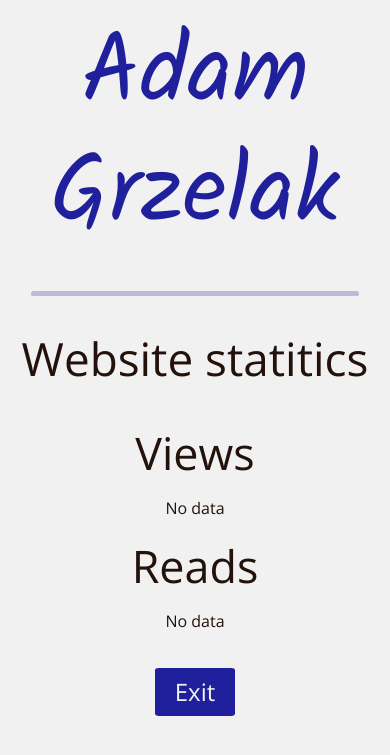
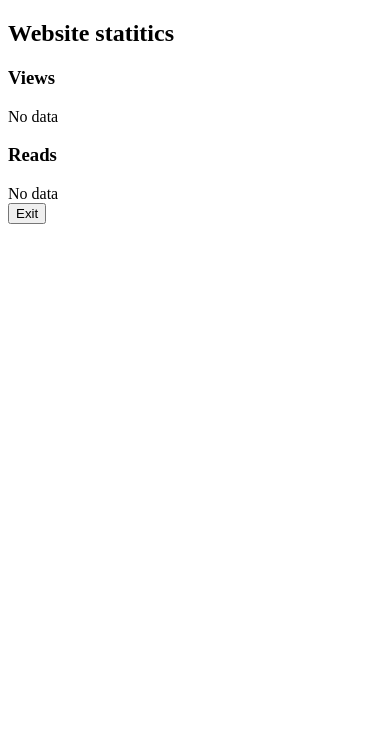
Before and after one commit to adam-bialy/traffic-stats, a Flask app: page /stats in a window 390 px wide. Shown: the top 755 px of the page. Run offline with Flask 2, Linux system fonts and the light colour scheme; the visitor is signed in with stand-in values (Sample User, id 1); data that the repository does not hold is empty; some libraries are stand-ins or nearby versions.

Commit message:
prepare for display

```diff
--- a/app/databases.py
+++ b/app/databases.py
@@ -1,4 +1,3 @@
-import hashlib
 from sqlalchemy import Column, String, DateTime, Integer
 from flask_sqlalchemy import SQLAlchemy
 from flask_login import UserMixin
@@ -32,4 +31,7 @@
 
 
 def hash_password(password):
-    return hashlib.sha256((password+"2137").encode()).hexdigest()
+    """
+    Should return hashed password.
+    """
+    pass
--- a/app/server.py
+++ b/app/server.py
@@ -4,23 +4,26 @@
 from app.databases import View, Read, User, hash_password, db
 from datetime import datetime
 import pandas as pd
-import os
-import re
 
 
 app = Flask(__name__)
-app.secret_key = "key_to_ag_stats"
-uri = os.getenv("DATABASE_URL")  # or other relevant config var
-if uri.startswith("postgres://"):
-    uri = uri.replace("postgres://", "postgresql://", 1)
+app.secret_key = "some_secret_key"
+
+# Set up connection to your database below:
+uri = ""
 app.config["SQLALCHEMY_DATABASE_URI"] = uri
 app.config["SQLALCHEMY_TRACK_MODIFICATIONS"] = False
 db.init_app(app)
+
 login_manager = LoginManager()
 login_manager.init_app(app)
 
 
 def convert_table(table):
+    """
+    Method for processing tables with views and reads from the database.
+    My example below.
+    """
     try:
         table = pd.DataFrame(table)
         table["Date"] = table["timestamp"].apply(lambda x: x.strftime("%d.%m.%Y"))
@@ -89,6 +92,9 @@
 
 @app.route("/view", methods=["POST"])
 def opened():
+    """
+    Call to API to record new website view in the database.
+    """
     new_view = View(timestamp=datetime.now(),
                     timezone=request.form["timezone"])
     db.session.add(new_view)
@@ -98,6 +104,9 @@
 
 @app.route("/read", methods=["POST"])
 def read():
+    """
+    Call to API to record new website read in the database.
+    """
     new_read = Read(timestamp=datetime.now(),
                     timezone=request.form["timezone"])
     db.session.add(new_read)
--- a/app/static/style.css
+++ /dev/null
@@ -1,131 +0,0 @@
-body {
-  background-color: #F1F1F1;
-  color: #23120B;
-  text-align: center;
-  font-family: "Open Sans"
-}
-
-::selection {
-  background-color: #c0c0f2;
-}
-
-.main-div {
-  margin-top: 4%;
-  margin-bottom: 4%;
-}
-
-.title-div {
-  height: 100%;
-  margin: auto 8%;
-}
-
-.content-div {
-  margin: 2% 28%;
-}
-
-table {
-  margin: auto;
-  padding: 0 1rem;
-}
-
-th, td {
-  text-align: center;
-  padding: 0 1.5rem;
-}
-
-th {
-  font-family: Merriweather;
-  font-weight: 700;
-}
-
-tr {
-  height: 2rem;
-}
-
-hr {
-  margin: 4% 8%;
-  border-top: 5px solid #21209C;
-  border-radius: 5px;
-}
-
-h1 {
-  font-family: "Kalam";
-  font-size: 6rem;
-  line-height: 7.5rem;
-  color: #21209C;
-}
-
-h2 {
-  margin-bottom: 1.25rem;
-}
-
-h3 {
-  margin: 1rem auto;
-}
-
-h5 {
-  font-size: 1rem;
-}
-
-.bold {
-  font-weight: 700;
-}
-
-a {
-  color: #21209C;
-  text-decoration: none;
-}
-
-a:hover {
-  color: #FDB827;
-}
-
-.my-button {
-  background-color: #21209C;
-  color: #F1F1F1;
-  border-radius: 5%;
-  border: none;
-  width: 5rem;
-  height: 3rem;
-  font-size: 1.5rem;
-  margin: 1rem 1rem;
-}
-
-input[type=text] {
-  margin: 0.5rem auto;
-}
-
-@media (max-width: 1200px) {
-  .content-div {
-    margin: 5% auto;
-  }
-}
-
-@media (max-width: 1000px) {
-  hr {
-    margin: 9% 8%;
-  }
-
-  h2 {
-    font-size: calc(2.5rem + 1.5vw);
-    margin-bottom: 2.5rem;
-  }
-
-  h3 {
-    font-size: calc(2.5rem + 1.25vw);
-    margin: 1rem auto;
-  }
-
-  p {
-    font-size: 2.25rem;
-  }
-
-  h5 {
-    font-size: 2rem;
-  }
-}
-
-/*
-Palette
-https://colorhunt.co/palette/226633
-*/
--- a/app/templates/layout.html
+++ b/app/templates/layout.html
@@ -3,30 +3,12 @@
 
 <head>
   <meta charset="utf-8">
-  <meta name="author" content="Adam Grzelak">
-  <meta name="keywords" content="Adam Grzelak, Grzelak, scientist, programmer">
-  <meta name="description" content="Adam Grzelak, PhD. Chemical researcher, self-taught programmer, science communicator.">
-  <title>AG Statistics</title>
-
-  <link rel="icon" href="../static/favicon.ico">
-  <link rel="stylesheet" href="https://cdnjs.cloudflare.com/ajax/libs/font-awesome/6.1.1/css/all.min.css" integrity="sha512-KfkfwYDsLkIlwQp6LFnl8zNdLGxu9YAA1QvwINks4PhcElQSvqcyVLLD9aMhXd13uQjoXtEKNosOWaZqXgel0g==" crossorigin="anonymous"
-    referrerpolicy="no-referrer" />
-
-  <link rel="preconnect" href="https://fonts.googleapis.com">
-  <link rel="preconnect" href="https://fonts.gstatic.com" crossorigin>
-  <link href="https://fonts.googleapis.com/css2?&family=Kalam:wght@400;700&&family=Open+Sans&family=Roboto+Mono&family=Merriweather:wght@400;700&display=swap" rel="stylesheet">
-
-  <link rel="stylesheet" href="https://cdn.jsdelivr.net/npm/bootstrap@5.1.3/dist/css/bootstrap.min.css">
-  <link rel="stylesheet" href="../static/style.css">
+  <title>Statistics</title>
+  <script src="https://code.jquery.com/jquery-3.6.0.js" integrity="sha256-H+K7U5CnXl1h5ywQfKtSj8PCmoN9aaq30gDh27Xc0jk=" crossorigin="anonymous"></script>
 </head>
 
 <body>
   <div class="main-div">
-
-    <div class="title-div">
-      <h1>Adam Grzelak</h1>
-    </div>
-    <hr>
 
     {% block content %}
     {% endblock %}
```
Also changed, not shown: script.js (+8 -4 lines), testsite.html (deleted, +0 -62 lines), README.md (added), app/static/ag.jpeg (deleted), app/static/favicon.ico (deleted), 2 other files.
